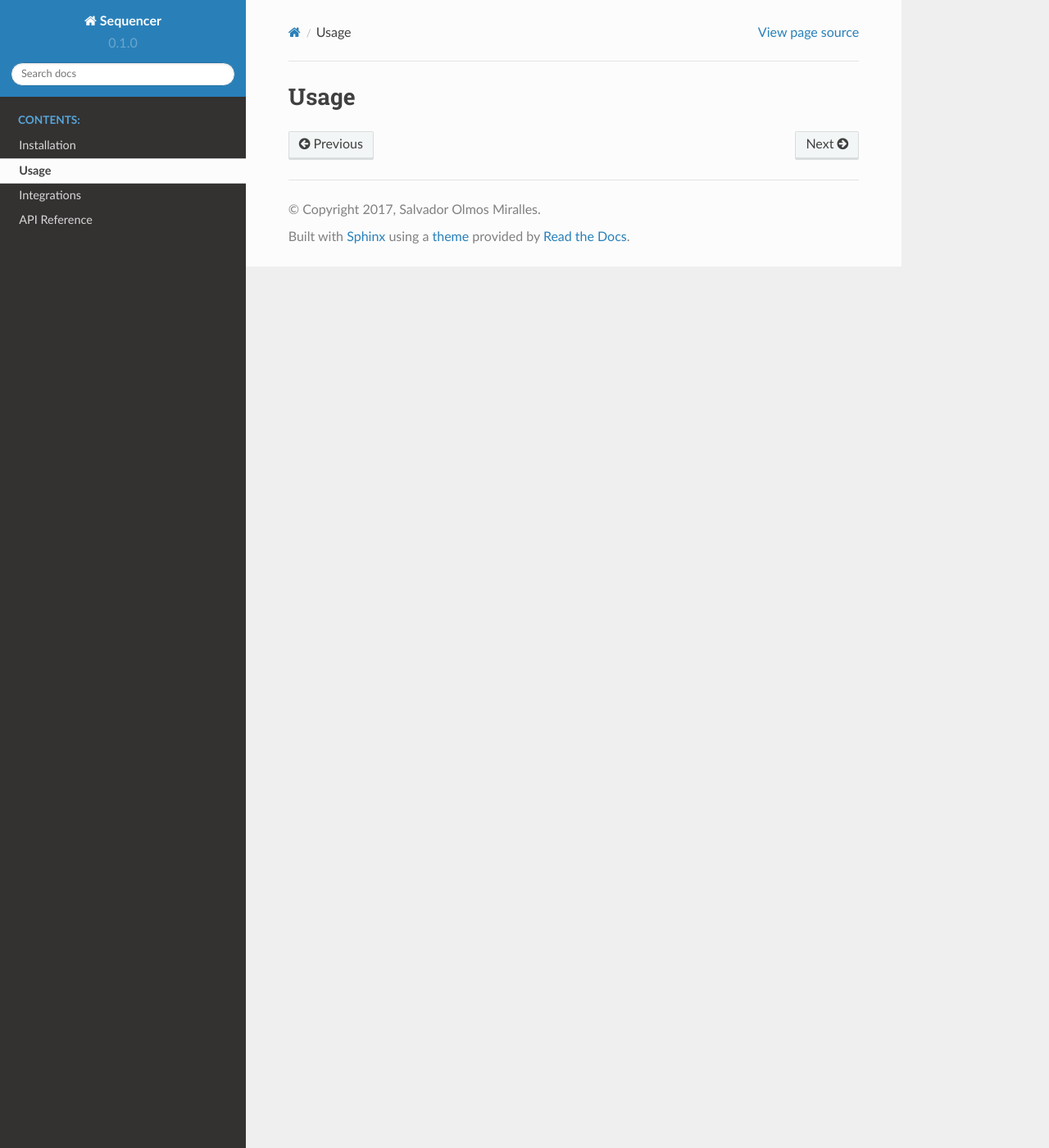
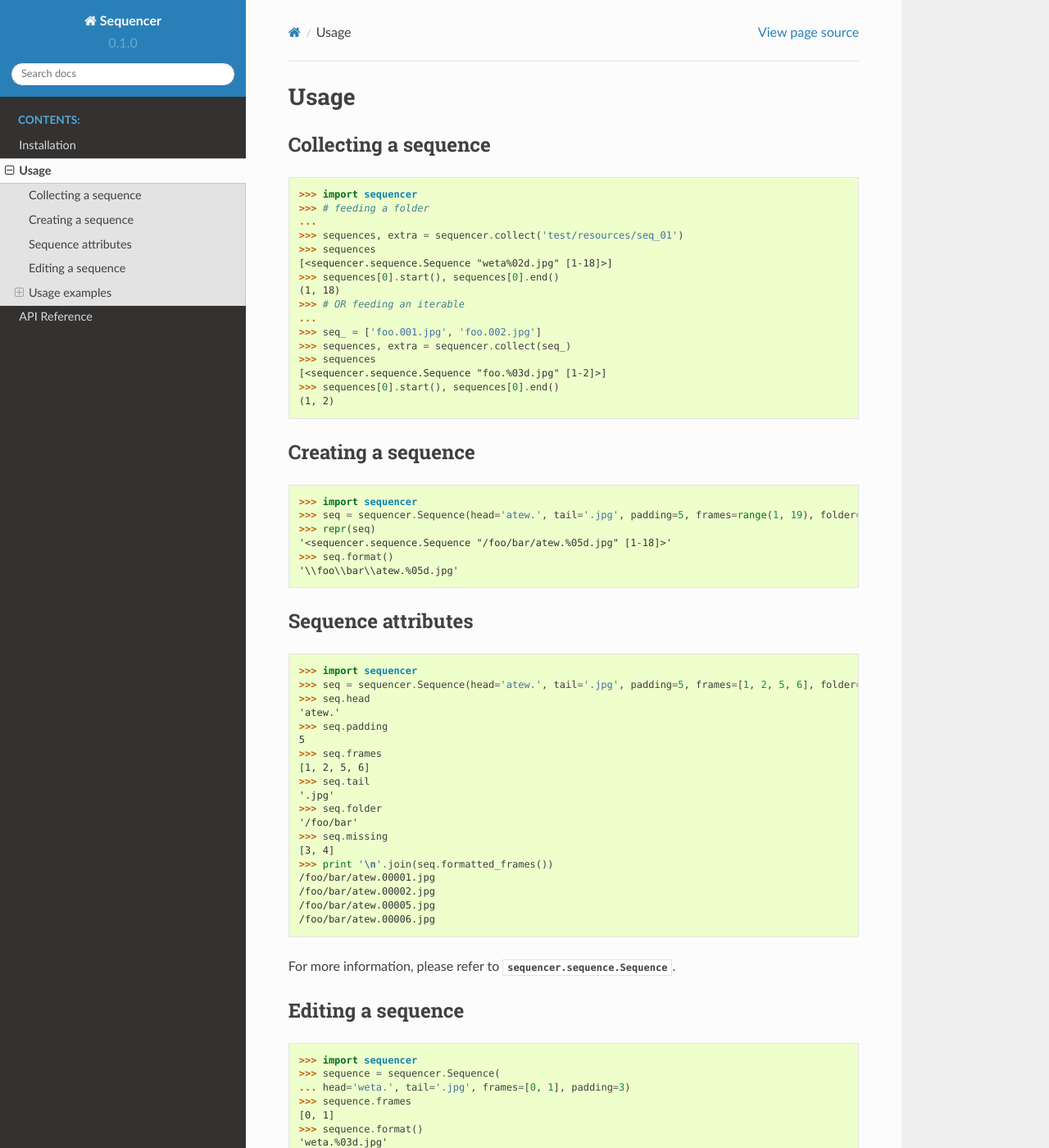
Before and after one commit to salvaom/sequencer, a Sphinx documentation site: the page built from docs/source/usage.rst, in a window 1280 px wide and 1400 px high. Shown: the whole window at 82% size. Built offline with Sphinx 7.4.7 and the Read the Docs theme 2.0.0, drawn with Linux system fonts in a browser that asks for light colours; some of the changed text lies outside the part shown.

Commit message:
added formatted_frames(), travis and more docs

```diff
--- /dev/null
+++ b/docs/source/_static/sample_copy.py
@@ -0,0 +1,30 @@
+from __future__ import print_function
+import sequencer
+import os
+import shutil
+
+
+# Source and target folders
+source_dir = 'test/resources/seq_01'
+target_dir = 'target'
+
+# List the source files
+source_files = [os.path.join(source_dir, x) for x in os.listdir(source_dir)]
+
+# Collect the sequence
+seq = sequencer.collect(source_files)[0][0]
+
+# Create the target directory
+if not os.path.isdir(target_dir):
+    os.makedirs(target_dir)
+
+# Change the folder and offset it 20 frames
+seq.folder = target_dir
+seq.set_start(1001)
+seq.padding = 4
+seq.head = seq.head + '.'
+
+# Copy the files there
+for source, target in seq.get_mapping().items():
+    print('Copying "%s" to "%s"' % (source, target))
+    shutil.copy2(source, target)
--- a/docs/source/index.rst
+++ b/docs/source/index.rst
@@ -12,7 +12,6 @@ Welcome to Sequencer's documentation!
 
    installation
    usage
-   integrations
    modules/sequencer
 
 
--- a/docs/source/integrations.rst
+++ /dev/null
@@ -1,2 +0,0 @@
-Integrations
-============
--- a/docs/source/usage.rst
+++ b/docs/source/usage.rst
@@ -1,2 +1,105 @@
 Usage
 =====
+
+
+Collecting a sequence
+---------------------
+
+
+.. code-block:: python
+
+    >>> import sequencer
+    >>> # feeding a folder
+    ...
+    >>> sequences, extra = sequencer.collect('test/resources/seq_01')
+    >>> sequences
+    [<sequencer.sequence.Sequence "weta%02d.jpg" [1-18]>]
+    >>> sequences[0].start(), sequences[0].end()
+    (1, 18)
+    >>> # OR feeding an iterable
+    ...
+    >>> seq_ = ['foo.001.jpg', 'foo.002.jpg']
+    >>> sequences, extra = sequencer.collect(seq_)
+    >>> sequences
+    [<sequencer.sequence.Sequence "foo.%03d.jpg" [1-2]>]
+    >>> sequences[0].start(), sequences[0].end()
+    (1, 2)
+
+
+Creating a sequence
+-------------------
+
+.. code-block:: python
+
+    >>> import sequencer
+    >>> seq = sequencer.Sequence(head='atew.', tail='.jpg', padding=5, frames=range(1, 19), folder='/foo/bar')
+    >>> repr(seq)
+    '<sequencer.sequence.Sequence "/foo/bar/atew.%05d.jpg" [1-18]>'
+    >>> seq.format()
+    '\\foo\\bar\\atew.%05d.jpg'
+
+
+Sequence attributes
+-------------------
+
+.. code-block:: python
+
+    >>> import sequencer
+    >>> seq = sequencer.Sequence(head='atew.', tail='.jpg', padding=5, frames=[1, 2, 5, 6], folder='/foo/bar')
+    >>> seq.head
+    'atew.'
+    >>> seq.padding
+    5
+    >>> seq.frames
+    [1, 2, 5, 6]
+    >>> seq.tail
+    '.jpg'
+    >>> seq.folder
+    '/foo/bar'
+    >>> seq.missing
+    [3, 4]
+    >>> print '\n'.join(seq.formatted_frames())
+    /foo/bar/atew.00001.jpg
+    /foo/bar/atew.00002.jpg
+    /foo/bar/atew.00005.jpg
+    /foo/bar/atew.00006.jpg
+
+For more information, please refer to :class:`sequencer.sequence.Sequence`.
+
+
+
+Editing a sequence
+------------------
+
+.. code-block:: python
+
+    >>> import sequencer
+    >>> sequence = sequencer.Sequence(
+    ... head='weta.', tail='.jpg', frames=[0, 1], padding=3)
+    >>> sequence.frames
+    [0, 1]
+    >>> sequence.format()
+    'weta.%03d.jpg'
+    >>> sequence.padding = None
+    >>> sequence.format()
+    'weta.%d.jpg'
+    >>> sequence.head = 'atew.'
+    >>> sequence.format()
+    'atew.%d.jpg'
+    >>> sequence.offset(10)
+    >>> sequence.frames
+    [10, 11]
+    >>> sequence.get_mapping()
+    OrderedDict(
+    [('weta.0.jpg', 'atew.10.jpg'), ('weta.1.jpg', 'atew.11.jpg')])
+
+
+
+Usage examples
+--------------
+
+
+Shifting and copying an existing sequence
+~~~~~~~~~~~~~~~~~~~~~~~~~~~~~~~~~~~~~~~~~
+
+.. literalinclude:: _static/sample_copy.py
```
Also changed, not shown: source/sequencer/sequence.py (+24 -11 lines), .travis.yml (added), 2 other files.
